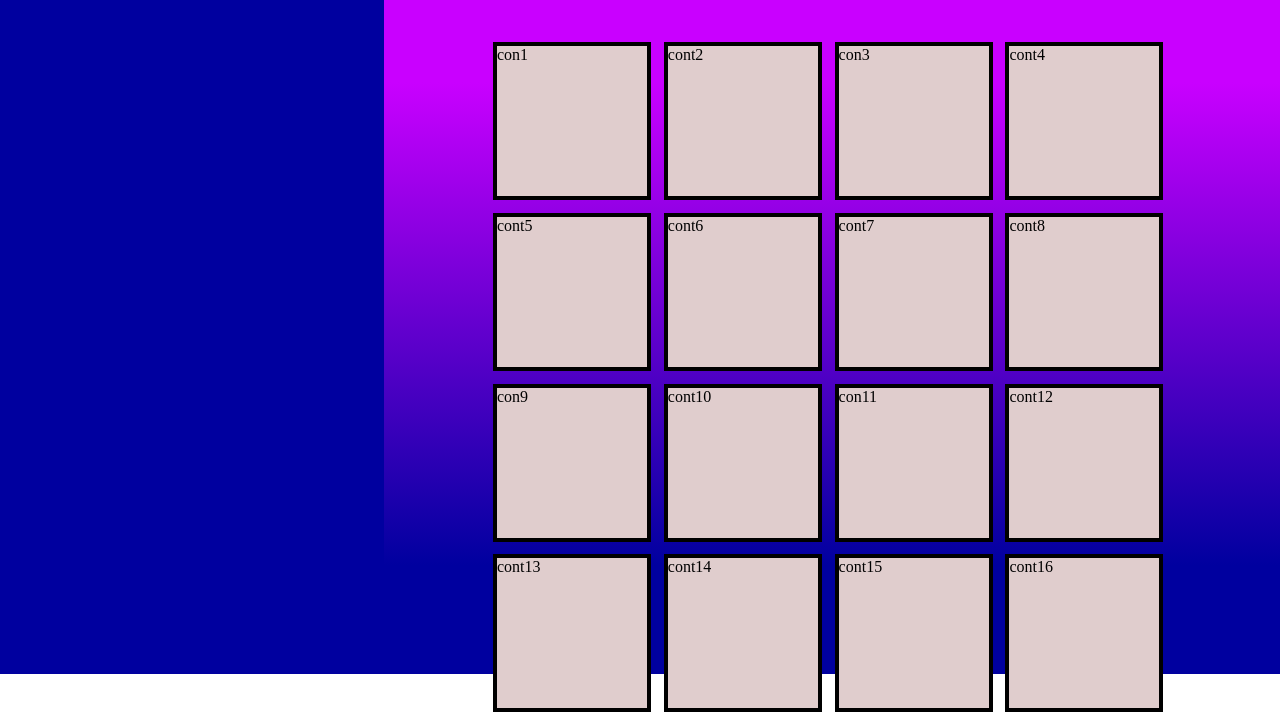
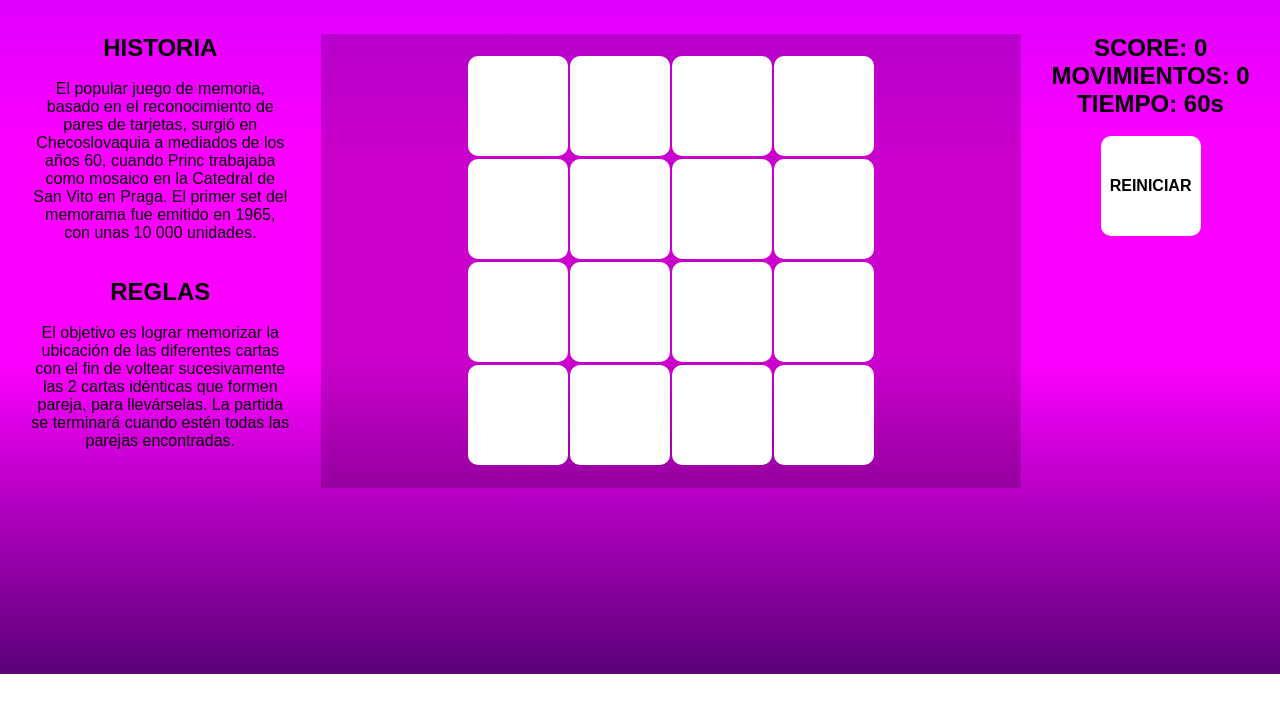
Before and after one commit to Dankel26/gestor_y_juego, a plain HTML site: page juego_memoria/index.html in a window 1280 px wide. Shown: the part 126-838 px from the top of the page. After the commit the page ends 800 px from the top, so only its background shows below. Drawn offline with Linux system fonts and the light colour scheme.

Commit message:
acomodando archivos

```diff
--- a/juego_memoria/css/grid.css
+++ b/juego_memoria/css/grid.css
@@ -1,25 +1,30 @@
-.caja{
-    width: 150px;
-    height: 150px;
-    border: 4px solid #000000 ;
-    background-color: #e0cdcd;
-
+button{
+    font-size: 40px;
+    font-weight: bold;
+    color: #000;
+    height: 100px;
+    width: 100px;
+    background-color: #fff;
+    border: #fff solid;
+    border-radius: 10px;
+}
+button:hover{
+    cursor: pointer;
+    background-color: rgb(170, 170, 170);
 }
 
-.pos{
-    margin-top: 6vh;
-    margin-left: 109px;
-    position: absolute;
-
-    display: grid;
-    width: 79%;
-    height: 79vh;
-    grid-template-columns: 0fr 0fr 0fr 0fr;
-    grid-template-rows: 0fr 0fr 0fr 0fr;
-    grid-gap: 1vw;
-
+a{
+    text-decoration: none;
+    color: #000;
 }
 
-.pos :hover{
-    background-color: #535c59;
+.btn{
+    font-size: medium;
 }
+
+.game{
+    display: flex;
+    justify-content: center; /* en el eje y*/
+    padding: 20px;
+    background-color: rgba(0, 0, 0, 0.2);
+}
--- a/juego_memoria/css/mainJg.css
+++ b/juego_memoria/css/mainJg.css
@@ -1,37 +1,60 @@
+/* Background color degrade --->  https://cssgradient.io/ */
+/* Generador de texto gif ------> https://es.textstudio.com/logo/321/Css+Font+Face */
+
+
 * {
     padding: 0px;
     margin: 0px;
+    font-family: Arial, Helvetica, sans-serif;
+}
+
+html{
+    background: linear-gradient(0deg, rgba(91,0,119,1) 0%, rgba(252,0,255,1) 39%, rgba(252,0,255,1) 65%, rgba(201,0,255,1) 100%);
+}
+
+article{
+   display: flex;
+   justify-content: center;
+}
+p{
+    width: 260px;
+}
+
+.body{
+    display: flex;
+    flex-wrap: wrap;
+    justify-content: center;
+}
+
+.head {
+    /* background-color: #c900ff; */
+    width: 100vw;
+    height: 20vh;
+    text-align: center;
 
 }
 
-
-.head {
-    height: 15vh;
-    width: 100vW;
-    background-color: #c900ff;
-    ;
-    position: static;
+.head .tit{
+    width: 25vw; /* ARREGLAR TAMAÑO IMAGEN*/
 }
 
-.cont {
-    background-color: #00009f;
-    height: 85vh;
-    width: 30vW;
-    position: absolute;
-
+.cont1 {
+    background-color: transparent;
+    height: calc(100vh - 20vh);
+    flex-grow: 1;
+    text-align: center;
+    justify-content: center;
 }
-
-.div {
-    position: absolute;
-    background: rgb(201, 0, 255);
-    background: linear-gradient(180deg, rgba(201, 0, 255, 1) 13%, rgba(0, 0, 159, 1) 84%);
-    height: 85vh;
-    width: 70vw;
-    margin-left: 30vw;
+.cont2 {
+    background-color: transparent;
+    height: calc(100vh - 20vh);
+    flex-grow: 1;
+    flex-basis: 50%;
+    text-align: center;
 }
-
-.tit {
-    width: 25vw;
-    height: auto;
-    margin-left:40vw;
+.cont3 {
+    background-color: transparent;
+    height: calc(100vh - 20vh);
+    flex-grow: 1;
+    text-align: center;
 }
--- a/juego_memoria/index.html
+++ b/juego_memoria/index.html
@@ -11,34 +11,69 @@
 </head>
 
 <body>
-    <header class="head">
-        <img src="recursos/mistery-15-3-2024 (1).gif" class="tit">
-
-    </header>
-    <article class="cont">
-
-    </article>
-    <section class="div">
-        <div class="pos">
-            <div class="caja">con1</div>
-            <div class="caja">cont2</div>
-            <div class="caja">con3</div>
-            <div class="caja">cont4</div>
-            <div class="caja">cont5</div>
-            <div class="caja">cont6</div>
-            <div class="caja">cont7</div>
-            <div class="caja">cont8</div>
-            <div class="caja">con9</div>
-            <div class="caja">cont10</div>
-            <div class="caja">con11</div>
-            <div class="caja">cont12</div>
-            <div class="caja">cont13</div>
-            <div class="caja">cont14</div>
-            <div class="caja">cont15</div>
-            <div class="caja">cont16</div>
+    <section class="body">
+        <header class="head">
+            <img src="recursos/mistery-15-3-2024 (1).gif" class="tit">
+        </header>
+        <div class="cont1">
+            <h1>HISTORIA</h1><br>
+            <article>
+                <p>
+                    El popular juego de memoria, basado en el reconocimiento de pares de tarjetas,
+                    surgió en Checoslovaquia a mediados de los años 60, cuando Princ trabajaba como
+                    mosaico en la Catedral de San Vito en Praga. El primer set del memorama fue emitido en 1965,
+                    con unas 10 000 unidades.
+                </p>
+            </article> <br> <br>
+            <h1> REGLAS </h1> <br>
+            <article>
+                <p>
+                    El objetivo es lograr memorizar la ubicación de las diferentes cartas con el fin de voltear
+                    sucesivamente las 2 cartas idénticas que formen pareja, para llevárselas.
+                    La partida se terminará cuando estén todas las parejas encontradas.
+                </p>
+            </article>
+        </div>
+        <div class="cont2">
+            <section class="game">
+                <table>
+                    <tr>
+                        <td><button id="0" onclick="revelar(0)"></button></td>
+                        <td><button id="1" onclick="revelar(1)"></button></td>
+                        <td><button id="2" onclick="revelar(2)"></button></td>
+                        <td><button id="3" onclick="revelar(3)"></button></td>
+                    </tr>
+                    <tr>
+                        <td><button id="4" onclick="revelar(4)"></button></td>
+                        <td><button id="5" onclick="revelar(5)"></button></td>
+                        <td><button id="6" onclick="revelar(6)"></button></td>
+                        <td><button id="7" onclick="revelar(7)"></button></td>
+                    </tr>
+                    <tr>
+                        <td><button id="8" onclick="revelar(8)"></button></td>
+                        <td><button id="9" onclick="revelar(9)"></button></td>
+                        <td><button id="10" onclick="revelar(10)"></button></td>
+                        <td><button id="11" onclick="revelar(11)"></button></td>
+                    </tr>
+                    <tr>
+                        <td><button id="12" onclick="revelar(12)"></button></td>
+                        <td><button id="13" onclick="revelar(13)"></button></td>
+                        <td><button id="14" onclick="revelar(14)"></button></td>
+                        <td><button id="15" onclick="revelar(15)"></button></td>
+                    </tr>
+                </table>
+            </section>
+        </div>
+        <div class="cont3">
+            <h1 id="puntos">SCORE: 0</h1>
+            <h1 id="mov">MOVIMIENTOS: 0</h1>
+            <h1 id="tiempo">TIEMPO: 60s</h1><br>
+            <button class="btn"> <a href="index.html">REINICIAR</a> </button>
         </div>
     </section>
 
+    <!-- SCRIPT JS  -->
+    <script src="js/Jg.js"></script>
 </body>
 
 </html>
--- a/juego_memoria/js/Jg.js
+++ b/juego_memoria/js/Jg.js
@@ -0,0 +1,99 @@
+// VARIABLES
+
+let resultado1 = null;
+let resultado2 = null;
+let tarjeta1 = null;
+let tarjeta2 = null;
+let tarjetaRevelada = 0;
+let posCartas = [1, 1, 2, 2, 3, 3, 4, 4, 5, 5, 6, 6, 7, 7, 8, 8]; // vector para las posiciones de las cartas
+// funcion para ordenar aleatoriamente
+posCartas = posCartas.sort(() => { return Math.random() - 0.5 });
+console.log(posCartas);
+let movSuma = null;
+let scoreSuma = null;
+let reloj = false;
+let tiempo = 10;
+let tiempoInicial = 10;
+let idTiempo = null;
+
+// RECOGER ELEMENTOS HTML
+let mostrarMov = document.getElementById('mov');
+let mostrarScore = document.getElementById('puntos');
+let mostrarTiempo = document.getElementById('tiempo');
+
+//FUNCIONES
+function mostrarFail() {
+    for (let i = 0; i == 15; i++) {
+        tarjetaFail=document.getElementById(i);
+
+        tarjetaRevelada.disabled=true;
+
+    }
+}
+
+
+function tempReloj() {
+    idTiempo = setInterval(() => {
+        tiempo--;
+        mostrarTiempo.innerHTML = `TIEMPO: ${tiempo}s`;
+        if (tiempo == 0) {
+            clearInterval(idTiempo);
+            mostrarFail();
+        }
+    }, 1000)
+}
+
+function revelar(id) {
+
+    if (reloj == false) {
+        tempReloj();
+        reloj = true;
+    }
+
+    tarjetaRevelada++;
+    console.log(tarjetaRevelada);
+    // mostrar primer carta
+    if (tarjetaRevelada == 1) {
+        tarjeta1 = document.getElementById(id);
+        resultado1 = posCartas[id]; // variable para comparar
+        tarjeta1.innerHTML = resultado1; //asocia los id del html con el contenido del vector
+
+        // deshabilitar primera carta
+        tarjeta1.disabled = true;
+        // mostrar segunda carta
+    } else if (tarjetaRevelada == 2) {
+        tarjeta2 = document.getElementById(id);
+        resultado2 = posCartas[id];
+        tarjeta2.innerHTML = resultado2;
+        tarjeta2.disabled = true;
+
+        // contador de mov
+        movSuma++;
+        mostrarMov.innerHTML = `MOVIMIENTOS: ${movSuma}`; // INVESTIGAR (``) !!!!!
+
+        // verificar la igualdad de las dos cartas
+        if (resultado1 == resultado2) {
+            tarjetaRevelada = 0; // reiniciar pq ya se verifico igualdad
+            // score suma puntaje
+            scoreSuma++;
+            mostrarScore.innerHTML = `SCORE: ${scoreSuma}`;
+            // si no son iguales, se muestran y ocultan por un tiempo
+        } else {
+            setTimeout(() => {
+                tarjeta1.innerHTML = '';
+                tarjeta1.disabled = false;
+                tarjeta2.innerHTML = '';
+                tarjeta2.disabled = false;
+                tarjetaRevelada = 0;
+            }, 1000) // temporizador
+        }
+
+        if (scoreSuma == 8) {
+            clearInterval(idTiempo);
+            mostrarScore.innerHTML = `SCORE: ${scoreSuma} ✨🎊`;
+            mostrarMov.innerHTML = `MOVIMIENTOS: ${movSuma} 🤔😮`;
+            mostrarTiempo.innerHTML = `TIEMPO RESTANTE: ${tiempoInicial - tiempo} s`;
+
+        }
+    }
+};
```
